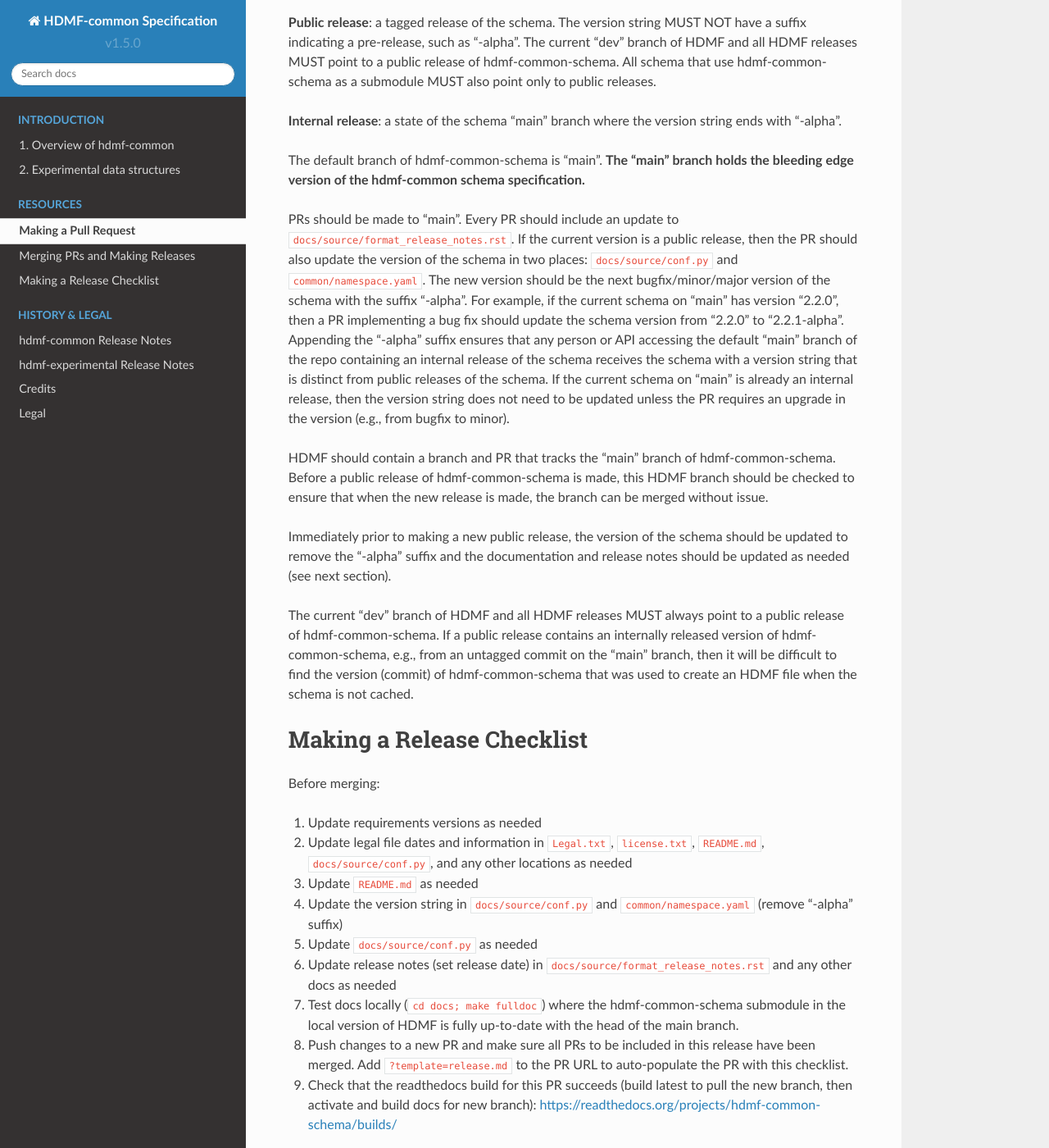
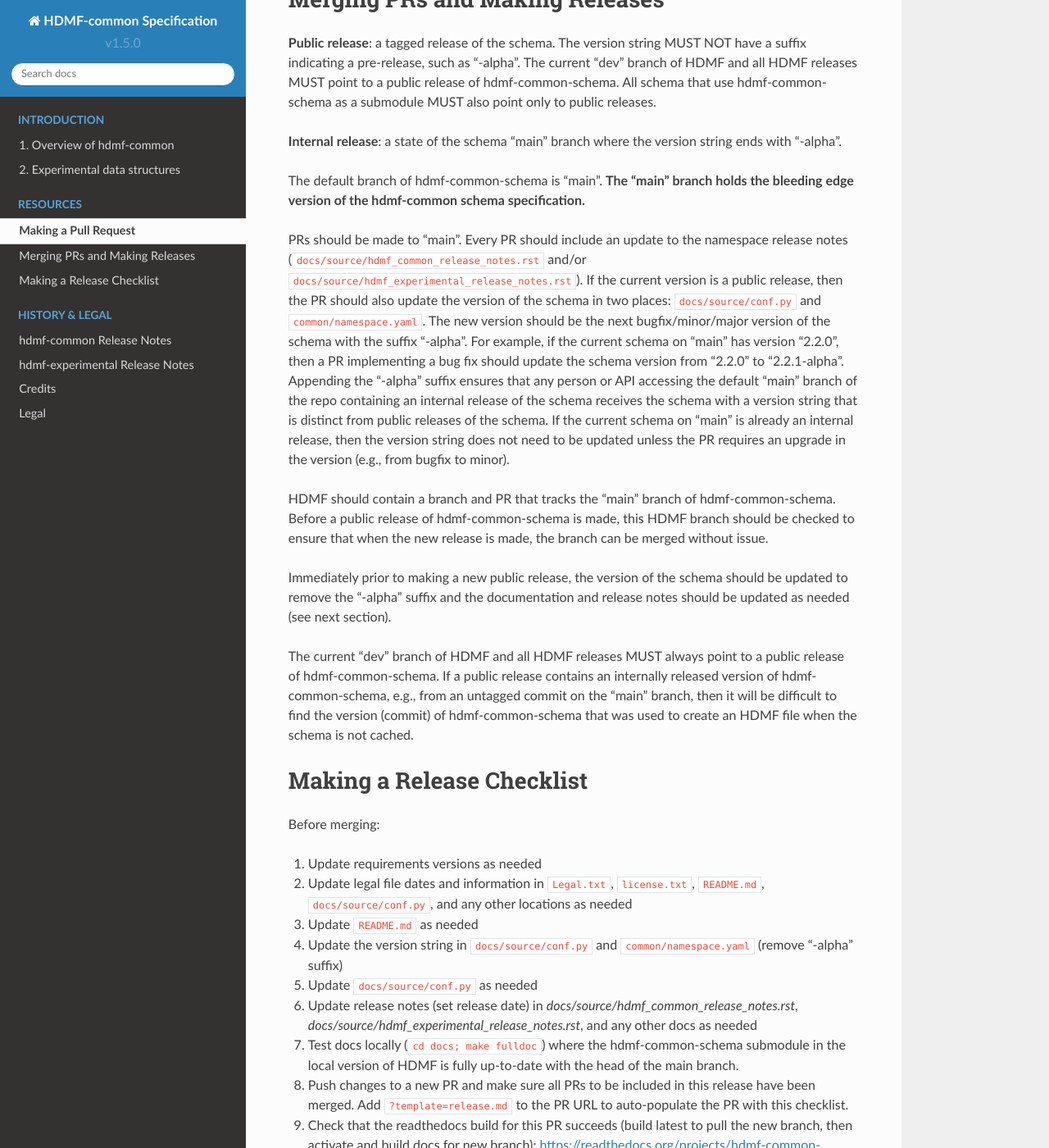
Before and after one commit to hdmf-dev/hdmf-common-schema, a Sphinx documentation site: the page built from docs/source/software_process.rst, in a window 1280 px wide and 1400 px high, scrolled down 591 px. Shown: the whole window at 82% size. Built offline with Sphinx 7.4.7 and the Read the Docs theme 2.0.0, drawn with Linux system fonts in a browser that asks for light colours; some of the changed text lies outside the part shown.

Commit message:
Update PR template and software process

```diff
--- a/docs/source/software_process.rst
+++ b/docs/source/software_process.rst
@@ -12,7 +12,8 @@
 
 Always:
 
-1. Add release notes for the PR to ``docs/source/format_release_notes.rst``
+1. Add release notes for the PR to ``docs/source/hdmf_common_release_notes.rst`` and/or
+   ``docs/source/hdmf_experimental_release_notes.rst``
 
 Documentation or internal changes to the repo (i.e., changes that do not affect the schema files)
 do not need to be accompanied with a version bump or addition to the release notes.
@@ -32,7 +33,8 @@
 The default branch of hdmf-common-schema is "main". **The "main" branch holds the bleeding edge version of
 the hdmf-common schema specification.**
 
-PRs should be made to "main". Every PR should include an update to ``docs/source/format_release_notes.rst``.
+PRs should be made to "main". Every PR should include an update to the namespace release notes
+(``docs/source/hdmf_common_release_notes.rst`` and/or ``docs/source/hdmf_experimental_release_notes.rst``).
 If the current version is a public release, then the PR should also update the version of the schema in two places:
 ``docs/source/conf.py`` and ``common/namespace.yaml``. The new version should be the next bugfix/minor/major version
 of the schema with the suffix "-alpha". For example, if the current schema on "main" has version "2.2.0",
@@ -65,7 +67,8 @@
 3. Update ``README.md`` as needed
 4. Update the version string in ``docs/source/conf.py`` and ``common/namespace.yaml`` (remove "-alpha" suffix)
 5. Update ``docs/source/conf.py`` as needed
-6. Update release notes (set release date) in ``docs/source/format_release_notes.rst`` and any other docs as needed
+6. Update release notes (set release date) in `docs/source/hdmf_common_release_notes.rst`,
+   `docs/source/hdmf_experimental_release_notes.rst`, and any other docs as needed
 7. Test docs locally (``cd docs; make fulldoc``) where the hdmf-common-schema submodule in the local version of HDMF
    is fully up-to-date with the head of the main branch.
 8. Push changes to a new PR and make sure all PRs to be included in this release have been merged. Add
```
Also changed, not shown: .github/PULL_REQUEST_TEMPLATE.md, .github/PULL_REQUEST_TEMPLATE/release.md.
